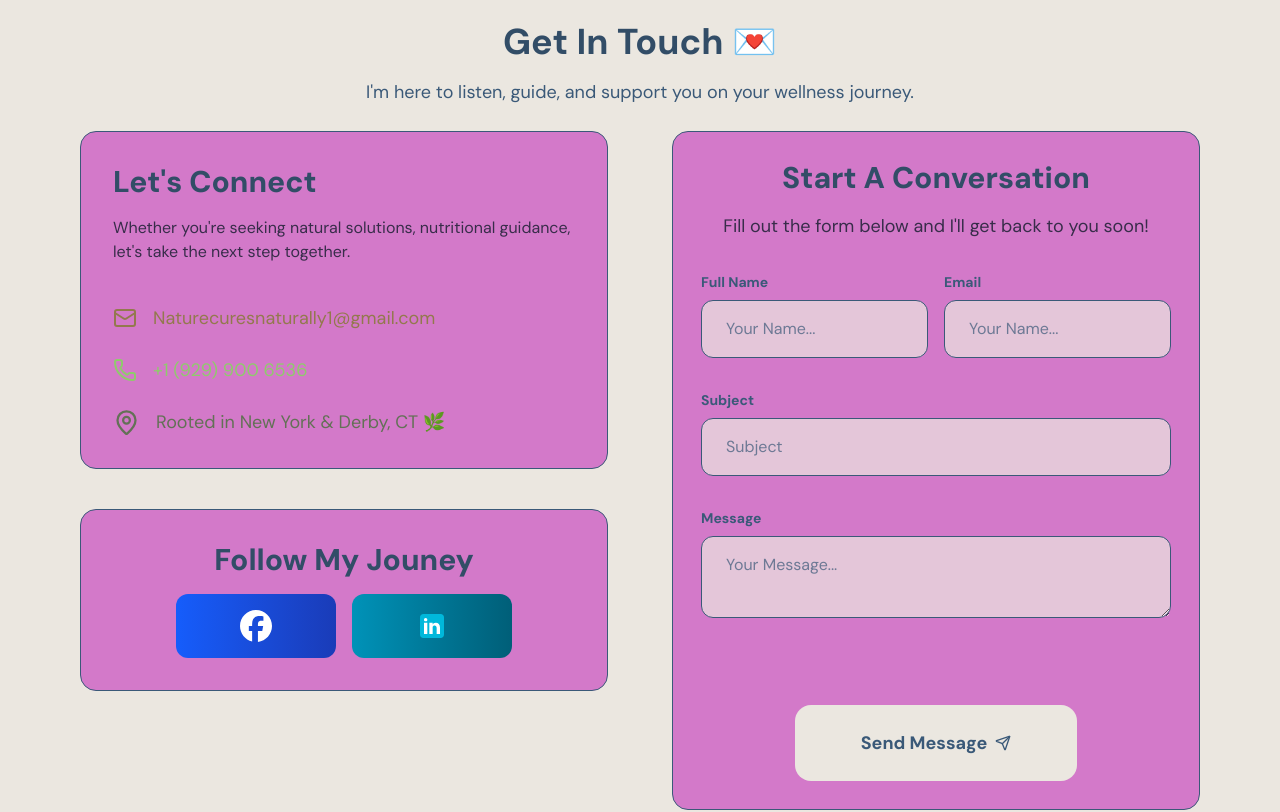
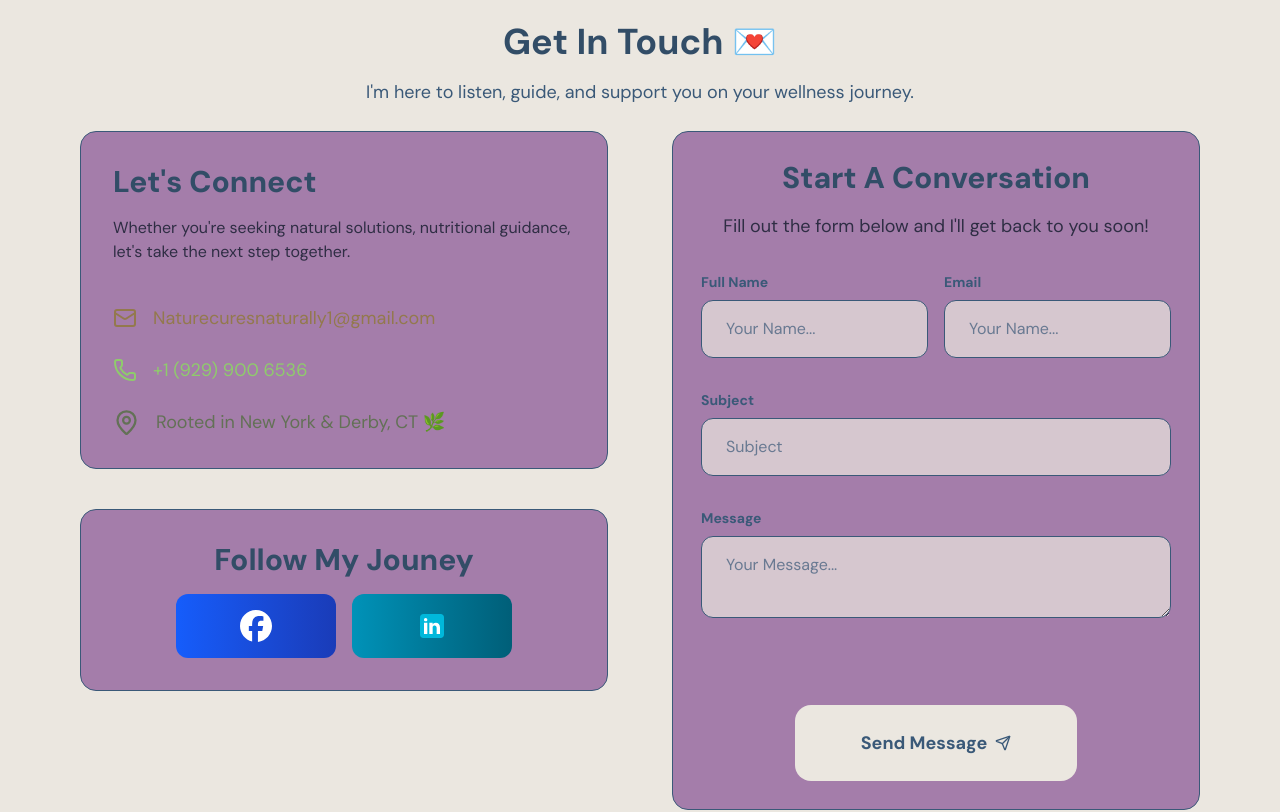
Before and after one commit to Clipzorama/Nature-Cures-Naturally, a React (Vite) app: page / in a window 1280 px wide. Shown: the part 5360-6172 px from the top of the page. Built offline with nearby package versions, Linux system fonts and the light colour scheme.

Commit message:
final touches

```diff
--- a/src/components/About.jsx
+++ b/src/components/About.jsx
@@ -211,7 +211,7 @@ export const AboutSection = () => {
 
                 {/* left side */}
                 <div className="flex flex-col w-[100%] md:w-[70%]" ref={textRef}>
-                    <h2 className="text-primary text-3xl text-center">About Me ❤️</h2>
+                    <h2 className="text-primary text-3xl text-center">About Me </h2>
                     <p className="text-pretty text-primary text-md text-center mt-12 mb-8">
                         Fruits, vegetables, and herbs are like a food puzzle: when the right pieces come together, your meals become a masterpiece and your health follows.
                         I grew up on my family's farm, where dinner started in the soil. From age five, I learned to plant, tend, and cook with what we grew. When we were sick,
@@ -232,7 +232,7 @@ export const AboutSection = () => {
 
                     </p>
                     <div className="flex sm-flex-row gap-4 mt-4 justify-center">
-                        <a href="#contact" className="px-4 py-2 rounded-1xl bg-button border border-primary text-primary hover:bg-button/60 transition-colors duration-300 font-extrabold">
+                        <a href="#contact" className="px-4 py-2 rounded-1xl bg-button border border-primary text-buttonw hover:bg-button/60 transition-colors duration-300 font-extrabold">
                             Connect
                         </a>
 
--- a/src/components/Inspiration.jsx
+++ b/src/components/Inspiration.jsx
@@ -33,7 +33,7 @@ export const Inspiration = () => {
             {!showMore && (
                 <button
                 onClick={() => setShowMore(true)}
-                className="px-6 py-2 bg-button border border-primary text-primary rounded-full hover:opacity-70 transition duration-300 cursor-pointer font-extrabold">
+                className="px-6 py-2 bg-button border border-primary text-buttonw rounded-full hover:opacity-70 transition duration-300 cursor-pointer font-extrabold">
                     Learn More
                 </button>
             )}
@@ -67,7 +67,7 @@ export const Inspiration = () => {
                     {/* Show Less Button */}
                     <button
                     onClick={() => setShowMore(false)}
-                    className="mt-6 px-6 py-2 bg-button border border-primary text-primary rounded-full hover:opacity-70 transition duration-300 cursor-pointer font-extrabold">
+                    className="mt-6 px-6 py-2 bg-button border border-primary text-buttonw rounded-full hover:opacity-70 transition duration-300 cursor-pointer font-extrabold">
                         Show Less
                     </button>
                 </>
--- a/src/index.css
+++ b/src/index.css
@@ -13,6 +13,7 @@
 
     --color-button: hsl(var(--button));
     --color-contact: hsl(var(--contact));
+    --color-buttonw: hsl(var(--buttonw));
 
 
 
@@ -30,17 +31,18 @@
 @layer base {
     :root {
 
-      --background: 40 20% 90%;          /* soft warm beige, slightly darker for contrast */
-      --foreground: 222 40% 12%;         /* dark navy for readability */
+      --background: 40 20% 90%;
+      --foreground: 222 40% 12%;
 
-      --card: 210 25% 96%;               /* soft cool gray-blue for contrast with warm background */
-      --primary: 210 35% 35%;            /* muted deep blue for accents */
-      --primary-foreground: 0 0% 100%;   /* white text on primary */
-      --border: 210 15% 78%;             /* subtle cool border */
+      --card: 210 25% 96%;
+      --primary: 210 35% 35%;
+      --primary-foreground: 0 0% 100%;
+      --border: 210 15% 78%;
 
       --button: 140 30% 40%;
       --header: 210 35% 30%;
-      --contact: 307 50.5% 65.2%;         /* muted berry-pink for warmth and standout CTA */            /* warm orange-gold button */
+      --contact: 291, 21%, 58%;
+      --buttonw: 307 50.6% 100%;
 
       --animate-fade-in: fade-in 0.7s ease-out forwards;
       --animate-fade-in-delay-1: fade-in 0.7s ease-out 0.2s forwards;
@@ -56,6 +58,7 @@
       --background: 130 26% 9%;
       --foreground: 213 31% 91%;
 
+
       --card: 30, 44%, 40%;
       --primary: 46 15% 83%;
       --primary-foreground: 213 31% 91%;
@@ -63,9 +66,8 @@
 
       --button: 25 30% 15%;
       --header: 30, 44%, 50%;
-      --contact: 25 30% 15%;      /* muted berry-pink for warmth and standout CTA */            /* warm orange-gold button */
-
-
+      --contact: 25 30% 15%;
+      --buttonw: 307 50.6% 100%;
 
     }
 
```
